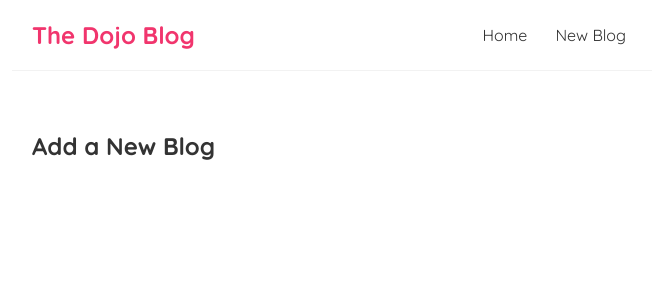
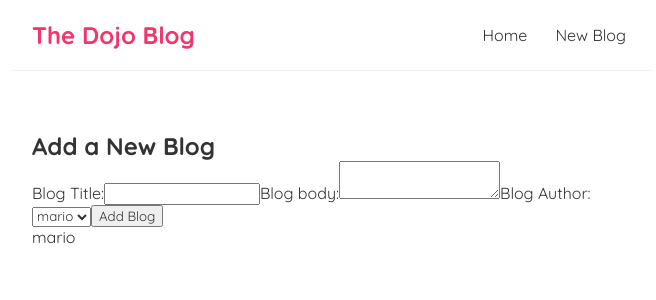
Before and after one commit to AadityaNitin/dojo-blog, a React (Create React App) app in the folder dojo-blog/: page /create in a window 1280 px wide. Shown: the top 300 px of the page, without its empty margins (308-964 px from the left). Built offline with nearby package versions, Linux system fonts and the light colour scheme.

Commit message:
:star: feat: add blog from user

```diff
--- a/dojo-blog/src/Create.js
+++ b/dojo-blog/src/Create.js
@@ -1,7 +1,38 @@
+import { useState } from "react";
+
 const Create = () => {
+    const [title, setTitle] = useState('');
+    const [body, setBody] = useState('');
+    const [author, setAuthor] = useState('mario');
     return (
-        <div>
+        <div className="create">
             <h2>Add a New Blog</h2>
+            <form>
+                <label>Blog Title:</label>
+                <input
+                type="text"
+                required
+                value={title}
+                onChange={(e) => setTitle(e.target.value)}
+                />
+                <label>Blog body:</label>
+                <textarea
+                required
+                value={body}
+                onChange={(e) => setBody(e.target.value)}></textarea>
+                <label>Blog Author:</label>
+                <select
+                 value={author}
+                 onChange={(e) => setAuthor(e.target.value)}>
+                    <option value="mario">mario</option>
+                    <option value="yoshi">yoshi</option>
+                </select>
+                <button>Add Blog</button>
+                <p>{title}</p>
+                <p>{body}</p>
+                <p>{author}</p>
+
+            </form>
         </div>
      );
 }
```
